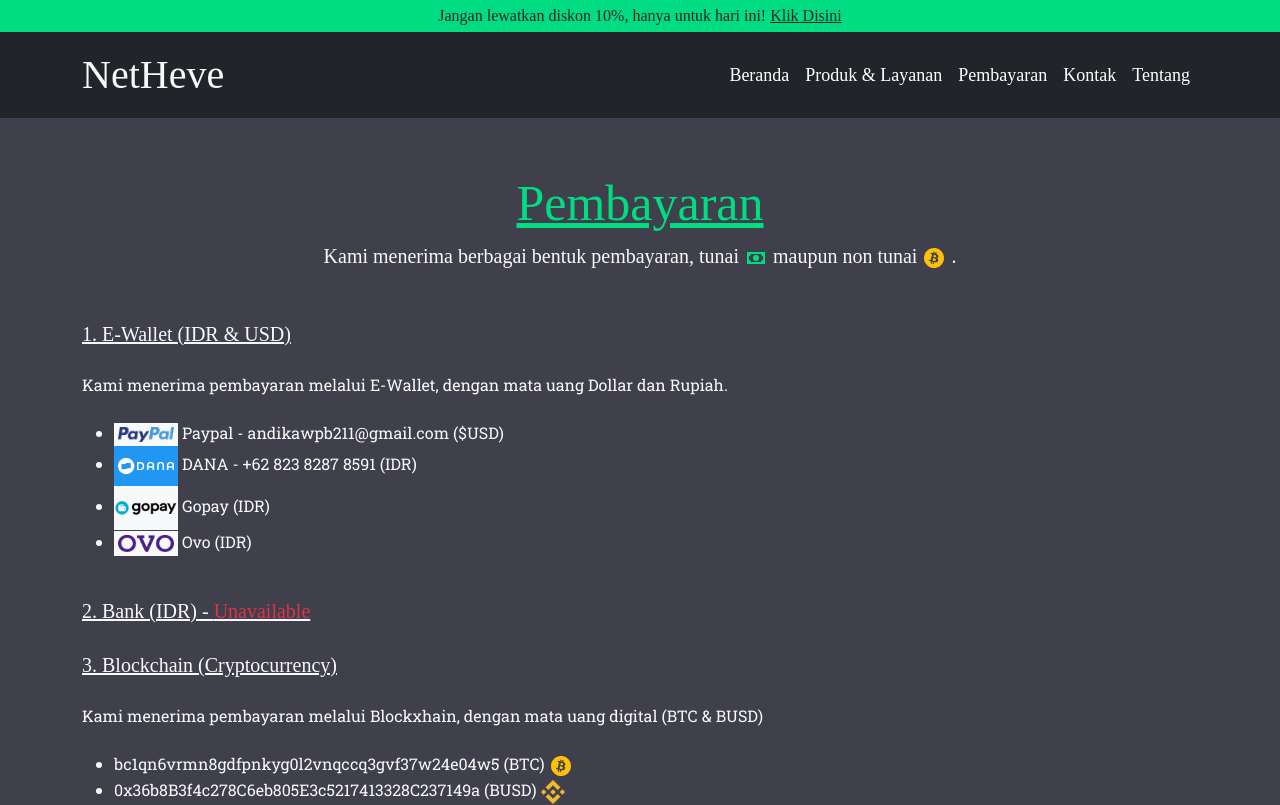
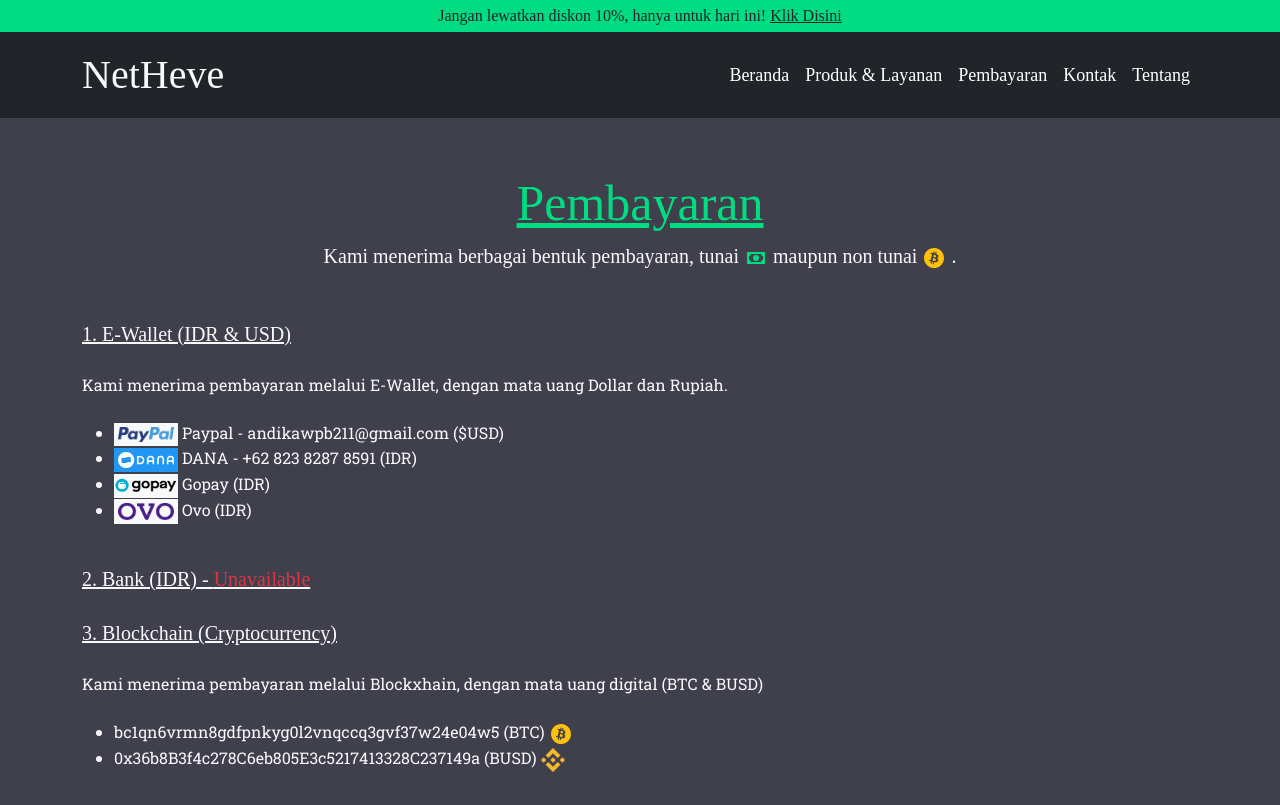
Before and after one commit to gsnipedev/andika-biz, a Nuxt app: page /payment in a window 1280 px wide. Shown: the top 805 px of the page. Built offline with nearby package versions, Linux system fonts and the light colour scheme; a web font is replaced by a local one.

Commit message:
resize ewallet image size

```diff
--- a/pages/payment/index.vue
+++ b/pages/payment/index.vue
@@ -53,8 +53,8 @@
         <li>
           <img src="/images/paypal.png" alt="" width="64" class="bg-light p-1" /> Paypal - andikawpb211@gmail.com ($USD)
         </li>
-        <li><img src="/images/dana.jpg" alt="" width="64" /> DANA - +62 823 8287 8591 (IDR)</li>
-        <li><img src="/images/gopay.png" alt="" width="64" class="bg-light" /> Gopay (IDR)</li>
+        <li><img src="/images/dana.jpg" alt="" width="64" class="normal-image" /> DANA - +62 823 8287 8591 (IDR)</li>
+        <li><img src="/images/gopay.png" alt="" width="64" class="bg-light normal-image" /> Gopay (IDR)</li>
         <li><img src="/images/ovo.png" alt="" width="64" class="bg-light p-1" /> Ovo (IDR)</li>
       </ul>
 
@@ -134,4 +134,11 @@
 .green-svg {
   color: $green;
 }
+
+.normal-image {
+  object-fit: cover;
+  height: 24px;
+  object-position: 100% 50%;
+  image-rendering: optimizeQuality;
+}
 </style>
```
